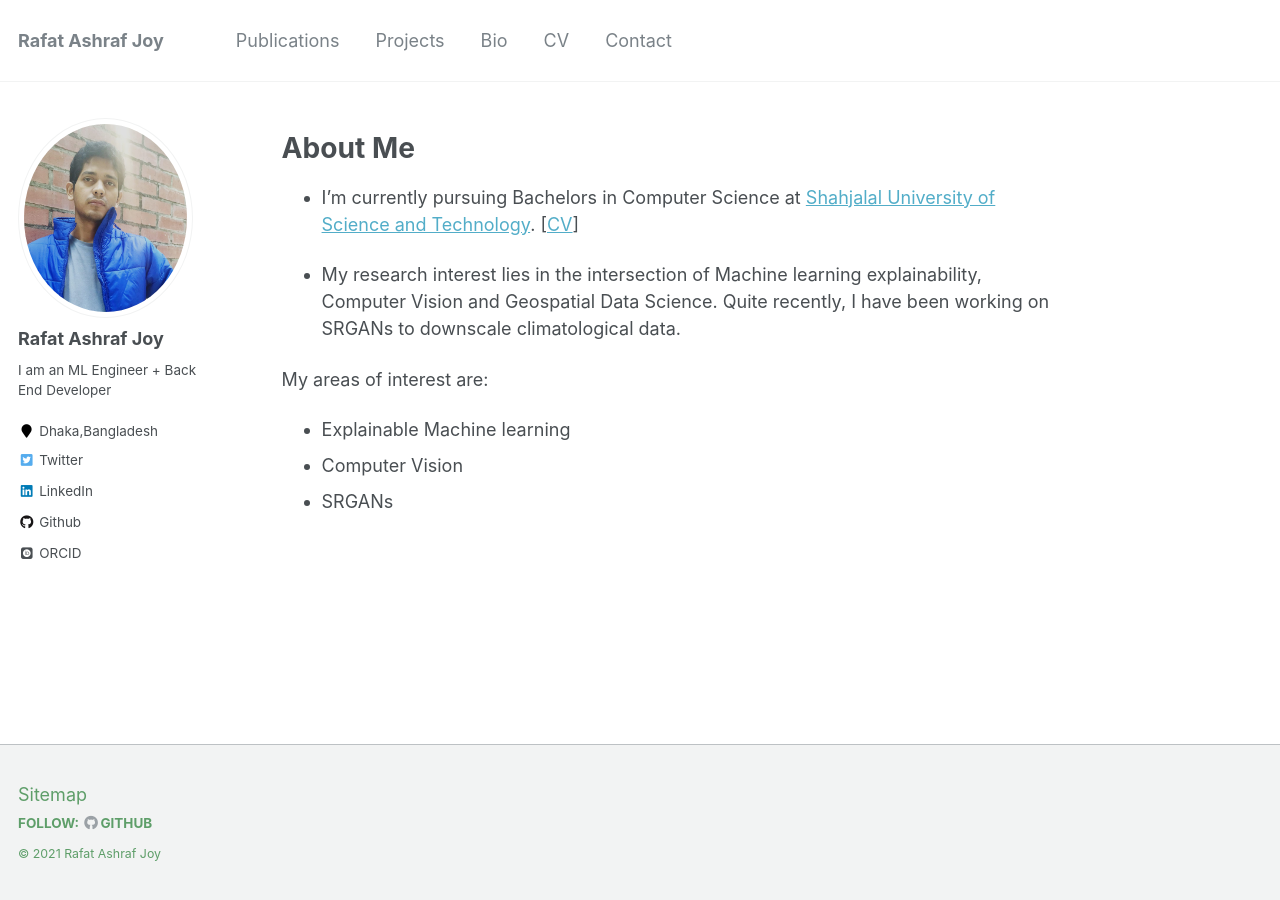
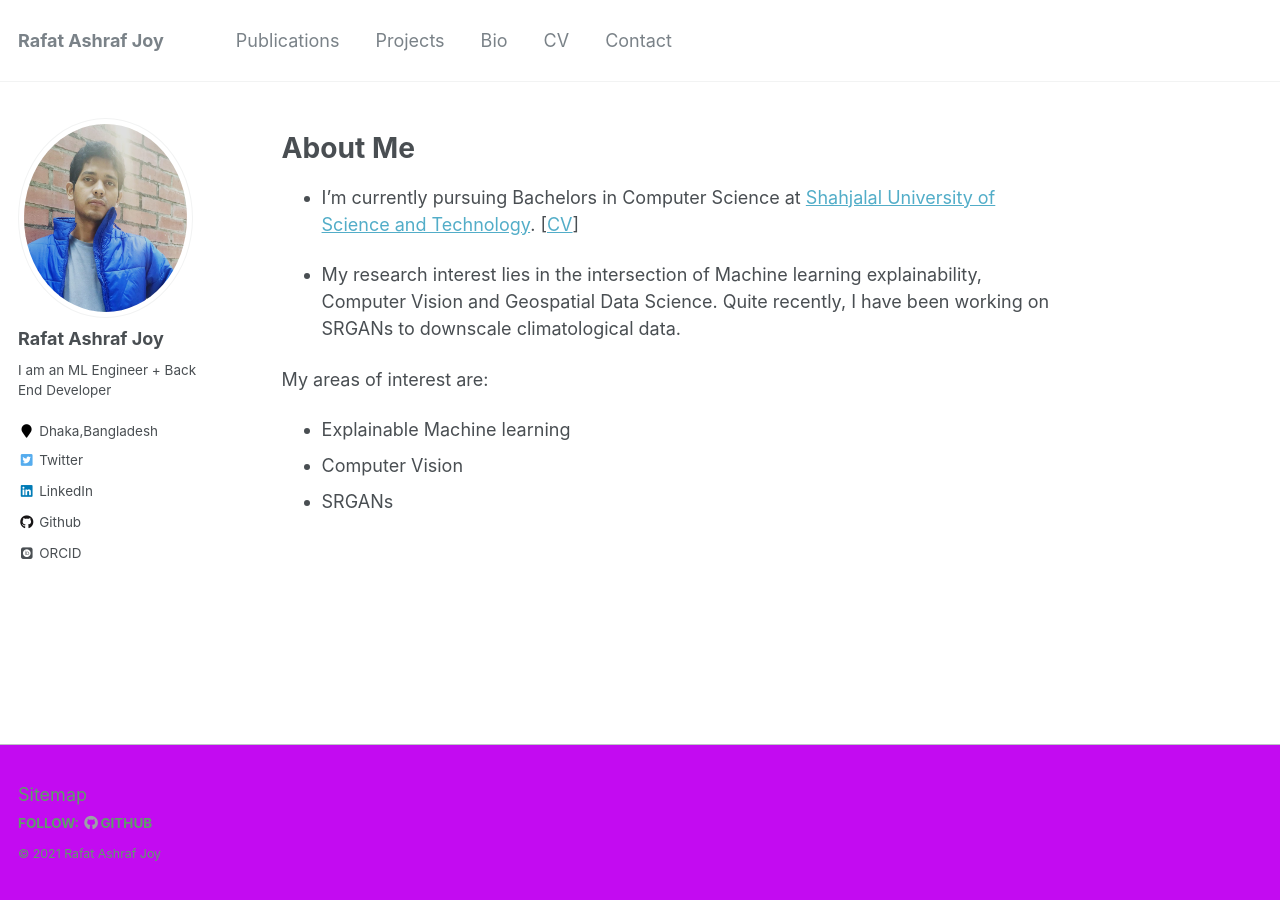
Before and after one commit to rajoy99/academic, a Jekyll site: the page built from _pages/about.md, in a window 1280 px wide. Built offline with Jekyll 4.4.1, drawn with Linux system fonts in a browser that asks for light colours; some web fonts are replaced.

Commit message:
color_change

```diff
--- a/_sass/_footer.scss
+++ b/_sass/_footer.scss
@@ -20,7 +20,7 @@
           animation: intro 0.3s both;
   -webkit-animation-delay: 0.45s;
           animation-delay: 0.45s;
-  background-color: $lighter-gray;
+  background-color: rgb(195, 11, 241);
   border-top: 1px solid $light-gray;
 
   footer {
```
